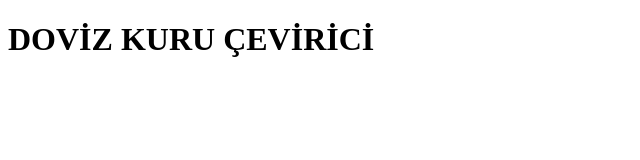
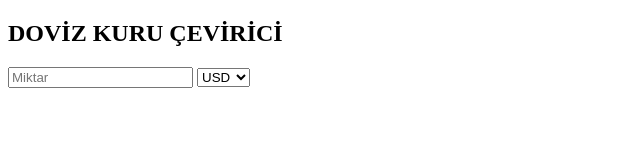
Before and after one commit to nurdoganbahadir/CurrencyRates, a plain HTML site: page index.html in a window 1280 px wide. Shown: the whole page, without its empty margins (0-640 px from the left). Drawn offline with Linux system fonts and the light colour scheme.

Commit message:
input and select added html

```diff
--- a/index.html
+++ b/index.html
@@ -1,15 +1,53 @@
 <!DOCTYPE html>
 <html lang="en">
   <head>
-    <meta charset="UTF-8">
-    <meta name="viewport" content="width=device-width, initial-scale=1.0">
+    <meta charset="UTF-8" />
+    <meta name="viewport" content="width=device-width, initial-scale=1.0" />
     <title>Döviz Kuru Uygulaması</title>
   </head>
   <body>
     <div class="container">
       <div class="main">
         <div class="header">
-                <h1>DOVİZ KURU ÇEVİRİCİ</h1>
+          <h2>DOVİZ KURU ÇEVİRİCİ</h2>
+        </div>
+        <div class="content-wrapper">
+          <input type="number" id="amount" placeholder="Miktar" />
+          <select id="firstCurrencyOption">
+            <option selected>USD</option>
+            <option>EUR</option>
+            <option>JPY</option>
+            <option>BGN</option>
+            <option>CZK</option>
+            <option>DKK</option>
+            <option>GBP</option>
+            <option>HUF</option>
+            <option>PLN</option>
+            <option>RON</option>
+            <option>SEK</option>
+            <option>CHF</option>
+            <option>ISK</option>
+            <option>NOK</option>
+            <option>HRK</option>
+            <option>RUB</option>
+            <option>TRY</option>
+            <option>AUD</option>
+            <option>BRL</option>
+            <option>CAD</option>
+            <option>CNY</option>
+            <option>HKD</option>
+            <option>IDR</option>
+            <option>ILS</option>
+            <option>INR</option>
+            <option>KRW</option>
+            <option>MXN</option>
+            <option>MYR</option>
+            <option>NZD</option>
+            <option>PHP</option>
+            <option>SGD</option>
+            <option>THB</option>
+            <option>ZAR</option>
+          </select>
         </div>
       </div>
     </div>
```
Lines whose indentation alone changed are shown as unchanged.
